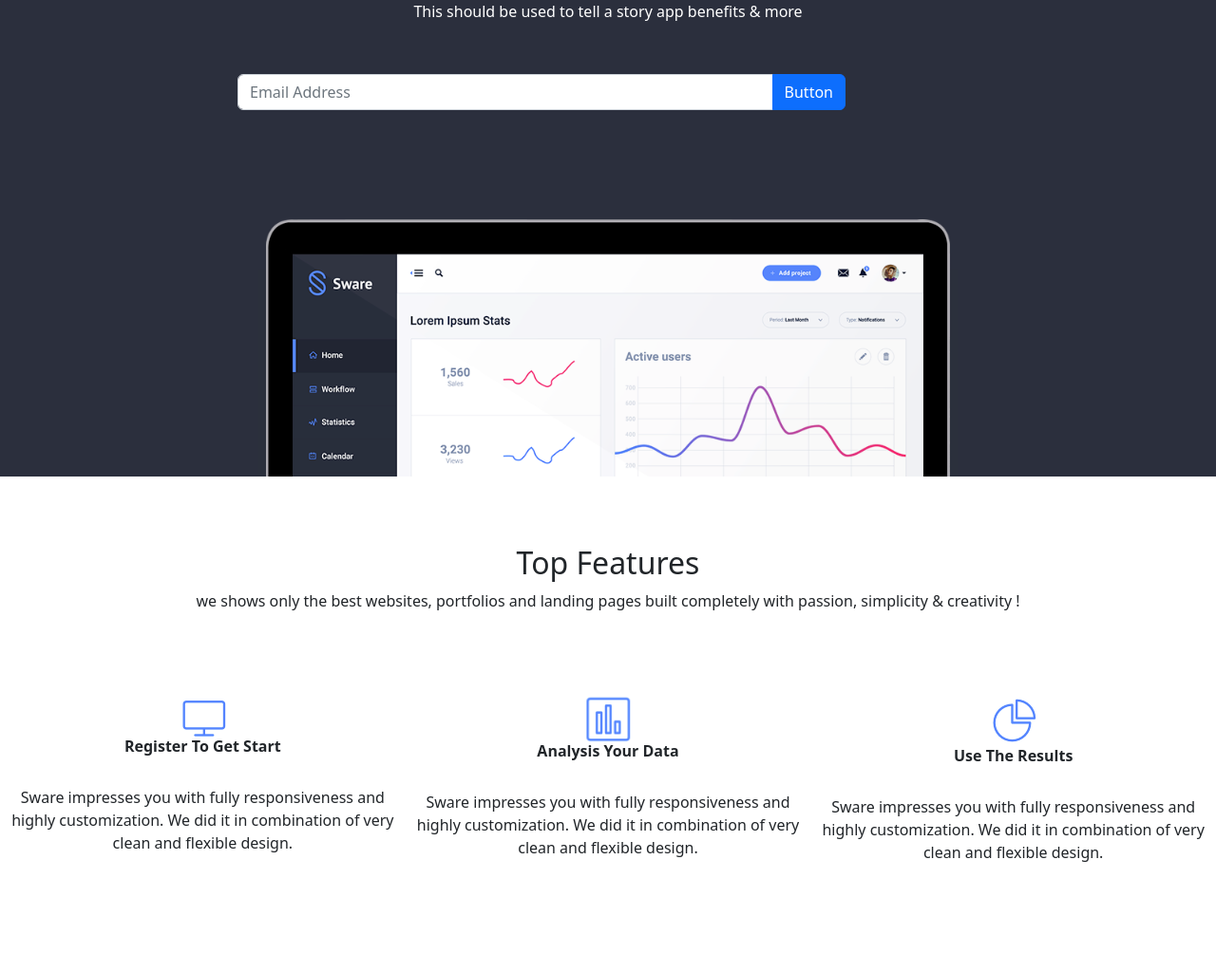
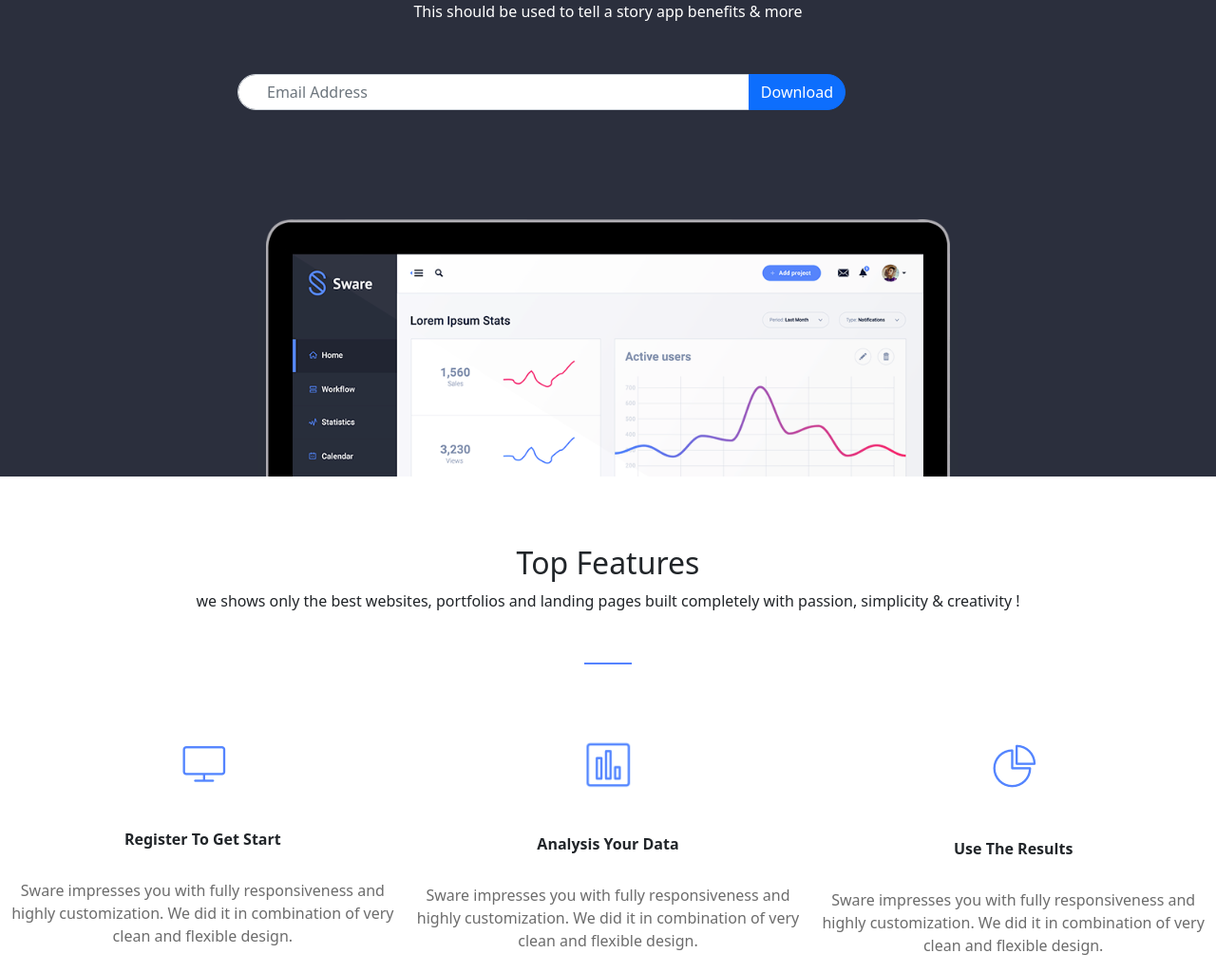
Before and after one commit to MateoCapx/SaaSProject, a plain HTML site: page index.html in a window 1280 px wide. Shown: the part 233-1257 px from the top of the page at 95% size. Before the commit the page ends 1143 px from the top, so only its background shows below. Drawn offline with nearby package versions, Linux system fonts and the light colour scheme.

Commit message:
styled main input form

```diff
--- a/index.html
+++ b/index.html
@@ -59,7 +59,7 @@
     <div class="input-group mb-3 " id="inputForm">
       <input type="text" class="form-control" placeholder="Email Address" aria-label="Email_Address"
         aria-describedby="button-addon2">
-      <button class="btn btn-primary" type="button" id="button-addon2">Button</button>
+      <button class="btn btn-primary"  type="button" id="button-addon2">Download</button>
     </div>
 
     <br><br><br><br>
@@ -80,34 +80,53 @@
           <h2> Top Features </h2>
           <p> we shows only the best websites, portfolios and landing pages built
             completely with passion, simplicity & creativity !</p>
+          <br>
+          <!-- Line image dividing the top features section -->
+          <img class="img-fluid" src="images/line.png" alt="mainImage">
         </div>
+
+
 
       </div>
       <br><br><br>
-      <div class="row">
+      <div class="row" id="featureSection">
         <div class="col-sm">
           <img src="images/desktop.png" alt="mainImage">
 
+
+
           <h6> <strong>Register To Get Start </strong> </h6>
           <br>
-          Sware impresses you with fully responsiveness and highly customization. We did it in combination of very clean
-          and flexible design.
+          <p>
+            Sware impresses you with fully responsiveness and highly customization. We did it in combination of very
+            clean
+            and flexible design.
+          </p>
+
 
         </div>
         <div class="col-sm">
           <img src="images/graph.png" alt="mainImage">
           <h6><strong> Analysis Your Data </strong> </h6>
           <br>
-          Sware impresses you with fully responsiveness and highly customization. We did it in combination of very clean
-          and flexible design.
+          <p>
+            Sware impresses you with fully responsiveness and highly customization. We did it in combination of very
+            clean
+            and flexible design.
+          </p>
+
 
         </div>
         <div class="col-sm">
           <img src="images/pie.png" alt="mainImage">
           <h6><strong> Use The Results </strong> </h6>
           <br>
-          Sware impresses you with fully responsiveness and highly customization. We did it in combination of very clean
-          and flexible design.
+          <p>
+            Sware impresses you with fully responsiveness and highly customization. We did it in combination of very
+            clean
+            and flexible design.
+          </p>
+
 
         </div>
       </div>
--- a/style.css
+++ b/style.css
@@ -28,8 +28,28 @@ header{
     background-color: #2b2f3d;
 
 }
+/* Styles for the navigation & Header Section ENDS */
 
-/* Styles for the navigation & Header Section ENDS */
+
+
+/* START FOR Styles for main button */
+#button-addon2:hover{
+ padding-right: 50px;
+ padding-left: 50px;
+ background-color: rgb(51, 145, 51);
+ transition: 0.6s;
+}
+
+#button-addon2{
+    border-radius: 0px 200px 200px 0px;
+}
+
+input.form-control{
+ border-radius: 20px;
+ padding-left: 30px;
+}
+/* END FOR Styles for main button */
+
 
 
 /* input form Styles  */
@@ -37,6 +57,7 @@ header{
     width: 50%;
      margin-left: 250px;
 }
+
 
 /* Styles for the sticky & transitioning navbar  ------------------- HELPFUL USE AGAIN */
 header.sticky #navSection #sectionNav{
@@ -63,7 +84,14 @@ header.sticky #sectionNav  a {
 
 
 
+/* START OF styles for top feature section */
+#featureSection .col-sm img{
+padding-bottom: 50px;
+}
 
+#featureSection p {
+    color:#6c6c6c ;
+}
 
 
 
```
Also changed, not shown: images/line.png (added).
